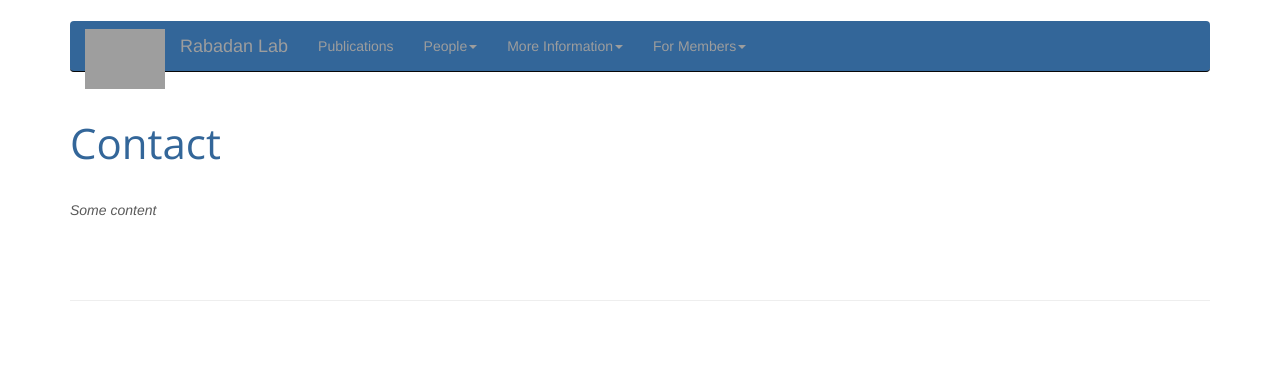
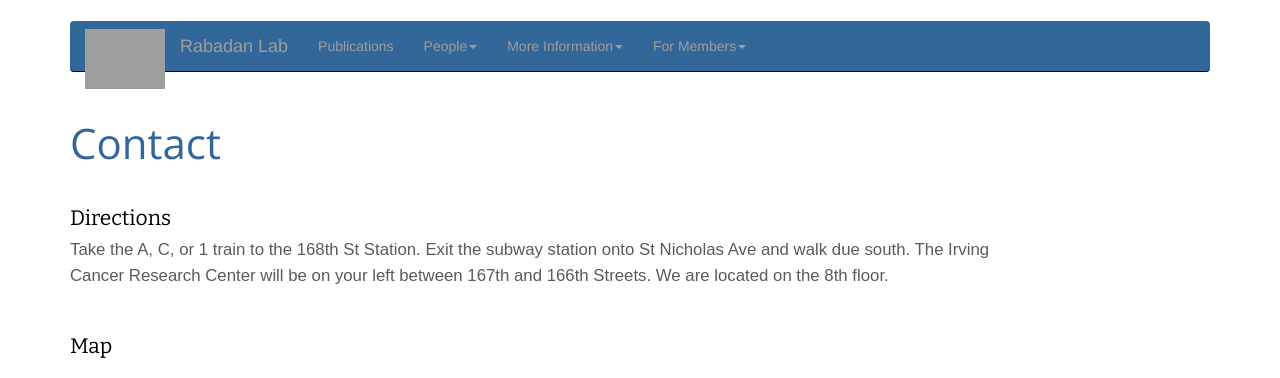
Before and after one commit to gitliver/labsite, a Python web app: template templates/contact.html in a window 1280 px wide. Shown: the part 14-392 px from the top of the page. Run offline with Jinja, Linux system fonts and the light colour scheme; the template is opened without the code that fills it, so the values that code supplies are empty; some libraries are stand-ins or nearby versions; some web fonts are replaced; grey boxes are pictures that could not be loaded.

Commit message:
add map and contact info

```diff
--- a/templates/contact.html
+++ b/templates/contact.html
@@ -14,6 +14,23 @@
 <!-- Content -->
 {% block content %}
 
-<i>Some content</i>
+<div class="row">
+<div class="col-md-10">
+  <div class="ocustom-membertitle">Directions</div>
+  <div class="ocustom-memberbio">Take the A, C, or 1 train to the 168th St Station. Exit the subway station onto St Nicholas Ave and walk due south. The Irving Cancer Research Center will be on your left between 167th and 166th Streets. We are located on the 8th floor.</div>
+</div>
+</div>
+
+<br>
+<br>
+
+<div class="row">
+<div class="col-md-10">
+  <div class="ocustom-membertitle">Map</div>
+  <br>
+  <img style="border: 1px solid rgb(200,200,200);" class="img-responsive center-block" src="static/img/map/HICCC.700.png" alt="image">
+  <p class="text-center"><small>Image courtesy of Google Maps</small></p>
+</div>
+</div>
 
 {% endblock %}
```
